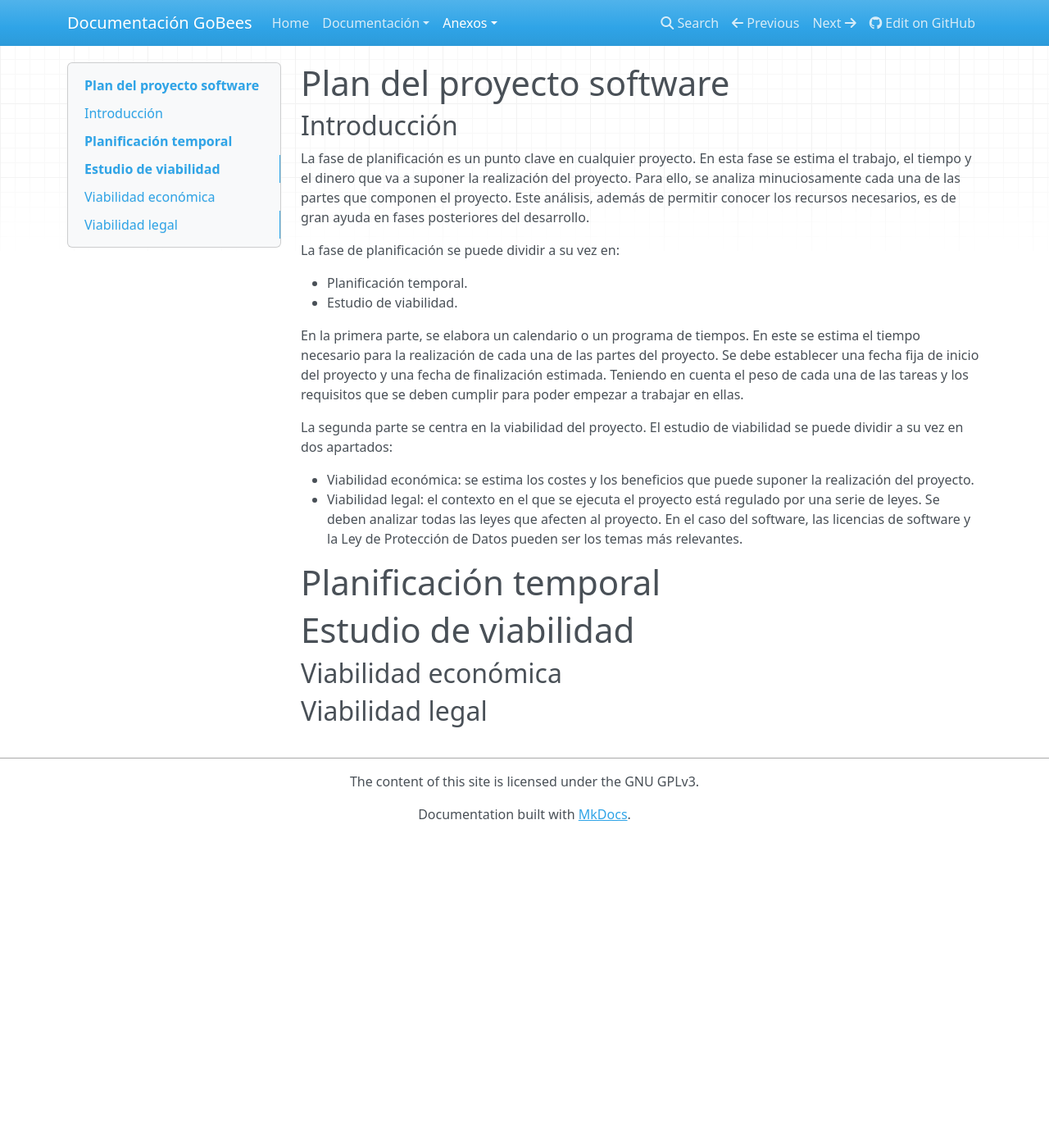
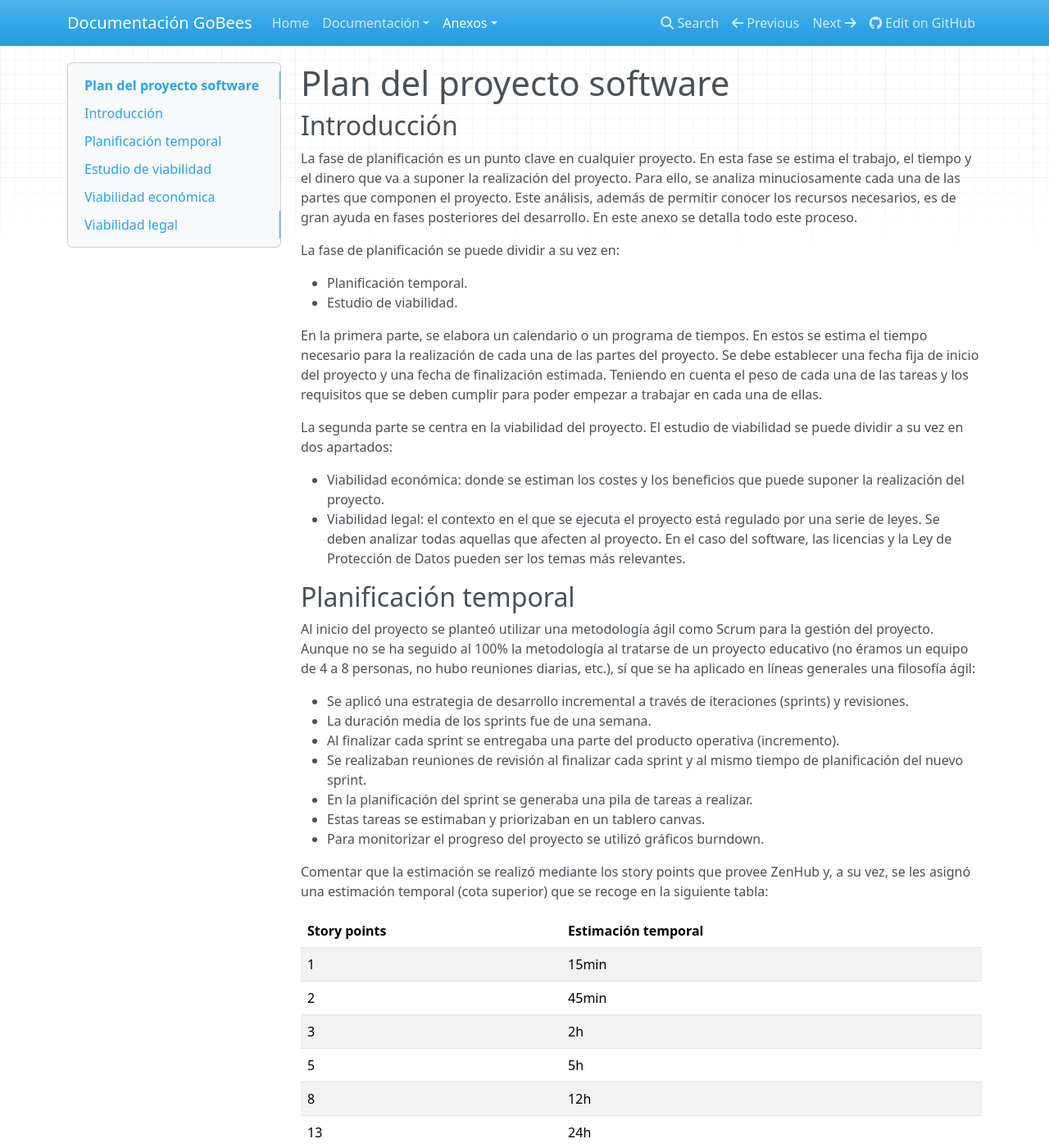
Before and after one commit to davidmigloz/go-bees, an MkDocs documentation site: the page built from docs/md/anexos/A_PlanProyecto.md, in a window 1280 px wide and 1400 px high. Shown: the whole window at 82% size. Built offline with MkDocs 1.6.1, drawn with Linux system fonts in a browser that asks for light colours; nearby versions of some CDN libraries; old or Windows-style settings are respelled for this version of MkDocs; some of the changed text lies outside the part shown.

Commit message:
Document sprints 0-3 #28

```diff
--- a/docs/md/anexos/A_PlanProyecto.md
+++ b/docs/md/anexos/A_PlanProyecto.md
@@ -4,23 +4,99 @@ Plan del proyecto software
 Introducción
 ------------
 
-La fase de planificación es un punto clave en cualquier proyecto. En esta fase se estima el trabajo, el tiempo y el dinero que va a suponer la realización del proyecto. Para ello, se analiza minuciosamente cada una de las partes que componen el proyecto. Este análisis, además de permitir conocer los recursos necesarios, es de gran ayuda en fases posteriores del desarrollo.
+La fase de planificación es un punto clave en cualquier proyecto. En esta fase se estima el trabajo, el tiempo y el dinero que va a suponer la realización del proyecto. Para ello, se analiza minuciosamente cada una de las partes que componen el proyecto. Este análisis, además de permitir conocer los recursos necesarios, es de gran ayuda en fases posteriores del desarrollo. En este anexo se detalla todo este proceso.
 
 La fase de planificación se puede dividir a su vez en:
 
 - Planificación temporal.
 - Estudio de viabilidad.
 
-En la primera parte, se elabora un calendario o un programa de tiempos. En este se estima el tiempo necesario para la realización de cada una de las partes del proyecto. Se debe establecer una fecha fija de inicio del proyecto y una fecha de finalización estimada. Teniendo en cuenta el peso de cada una de las tareas y los requisitos que se deben cumplir para poder empezar a trabajar en ellas.
+En la primera parte, se elabora un calendario o un programa de tiempos. En estos se estima el tiempo necesario para la realización de cada una de las partes del proyecto. Se debe establecer una fecha fija de inicio del proyecto y una fecha de finalización estimada. Teniendo en cuenta el peso de cada una de las tareas y los requisitos que se deben cumplir para poder empezar a trabajar en cada una de ellas.
 
 La segunda parte se centra en la viabilidad del proyecto. El estudio de viabilidad se puede dividir a su vez en dos apartados:
 
-- Viabilidad económica: se estima los costes y los beneficios que puede suponer la realización del proyecto.
-- Viabilidad legal: el contexto en el que se ejecuta el proyecto está regulado por una serie de leyes. Se deben analizar todas las leyes que afecten al proyecto. En el caso del software, las licencias de software y la Ley de Protección de Datos pueden ser los temas más relevantes.
+- Viabilidad económica: donde se estiman los costes y los beneficios que puede suponer la realización del proyecto.
+- Viabilidad legal: el contexto en el que se ejecuta el proyecto está regulado por una serie de leyes. Se deben analizar todas aquellas que afecten al proyecto. En el caso del software, las licencias y la Ley de Protección de Datos pueden ser los temas más relevantes.
 
-# Planificación temporal
+Planificación temporal
+----------------------
 
-# Estudio de viabilidad
+Al inicio del proyecto se planteó utilizar una metodología ágil como Scrum para la gestión del proyecto. Aunque no se ha seguido al 100% la metodología al tratarse de un proyecto educativo (no éramos un equipo de 4 a 8 personas, no hubo reuniones diarias, etc.), sí que se ha aplicado en líneas generales una filosofía ágil:
+
+- Se aplicó una estrategia de desarrollo incremental a través de iteraciones (sprints) y revisiones.
+- La duración media de los sprints fue de una semana.
+- Al finalizar cada sprint se entregaba una parte del producto operativa (incremento).
+- Se realizaban reuniones de revisión al finalizar cada sprint y al mismo tiempo de planificación del nuevo sprint.
+- En la planificación del sprint se generaba una pila de tareas a realizar.
+- Estas tareas se estimaban y priorizaban en un tablero canvas.
+- Para monitorizar el progreso del proyecto se utilizó gráficos burndown.
+
+Comentar que la estimación se realizó mediante los story points que provee ZenHub y, a su vez, se les asignó una estimación temporal (cota superior) que se recoge en la siguiente tabla:
+
+| Story points | Estimación temporal |
+|----|----------|
+| 1  | 15min    |
+| 2  | 45min    |
+| 3  | 2h       |
+| 5  | 5h       |
+| 8  | 12h      |
+| 13 | 24h      |
+| 21 | 2,5 días |
+| 40 | 1 semana |
+
+
+A continuación se describen los diferentes sprints que se han realizado.
+
+### Sprint 0 (09/09/16 - 16/09/16)
+
+La reunión de planificación de este sprint marcó el comienzo del proyecto. En una reunión previa se había plateado la idea del proyecto al tutor y este la había aceptado. En esta nueva reunión se profundizó en la idea, se formó el equipo del proyecto y se plantearon los objetivos del primer sprint.
+
+Los objetivos fueron: profundizar y formalizar los objetivos del proyecto, investigar el estado del arte en algoritmos de detección y tracking aplicados a la apicultura, establecer el conjunto de herramientas que conformarían el entorno de desarrollo, la gestión del proyecto y la comunicación del equipo y, por último, realizar un esquema rápido de la aplicación que se deseaba desarrollar.
+
+Las tareas en las que se descompusieron los objetivos se pueden ver en: [Sprint 0](https://github.com/davidmigloz/go-bees/milestone/1?closed=1).
+
+Se estimaron 8 horas de trabajo y se invirtieron finalmente 9,25 horas, completando todas las tareas.
+
+![Sprint 0](../../img/burndowns/sprint0.png)
+
+### Sprint 1 (17/09/16 - 23/09/16)
+
+Los objetivos de este sprint fueron: tomar contacto con OpenCV para Android, realizar un curso online de iniciación a Android, investigar qué algoritmos de detección y tracking estaban disponibles en OpenCV para Android y empezar a trabajar en la documentación.
+
+En este sprint se tuvo la suerte de hablar sobre el proyecto con Rafael Saracchini, investigador en temas de visión artificial en el Instituto Tecnológico de Castilla y León. Rafael nos propuso una serie de algoritmos que nos podían ser útiles y otros que no funcionarían bajo nuestros requisitos.
+
+Las tareas en las que se descompusieron los objetivos se pueden ver en: [Sprint 1](https://github.com/davidmigloz/go-bees/milestone/2?closed=1).
+
+Se estimaron 7,25 horas de trabajo y se invirtieron finalmente 13,25 horas, completando todas las tareas.
+
+![Sprint 1](../../img/burndowns/sprint1.png)
+
+### Sprint 2 (24/09/16 - 29/09/16)
+
+Los objetivos de este sprint fueron: investigar cómo implementar con OpenCV los algoritmos descritos en el sprint anterior, continuar la formación en Android y OpenCV y realizar grabaciones en el colmenar para tener un conjunto de vídeos con los que realizar pruebas.
+
+Las tareas en las que se descompusieron los objetivos se pueden ver en: [Sprint 2](https://github.com/davidmigloz/go-bees/milestone/3?closed=1).
+
+Mientras se realizaba una de las tareas del sprint, se encontraron dos bugs relacionados con OpenCV y Android ([#26](https://github.com/davidmigloz/go-bees/issues/26) y [#27](https://github.com/davidmigloz/go-bees/issues/27)) que nos impidieron continuar el desarrollo. El investigar su origen y buscar soluciones supuso una gran cantidad de horas y no se lograron resolver hasta el siguiente sprint.
+
+Se estimaron 11,75 horas de trabajo y se invirtieron finalmente 33 horas, quedando dos tareas pendientes para terminar durante el siguiente sprint.
+
+![Sprint 2](../../img/burndowns/sprint2.png)
+
+### Sprint 3 (30/09/16 - 06/10/16)
+
+Los objetivos de este sprint fueron: intentar resolver los bugs descubiertos en el sprint anterior, o si esto fuese imposible, buscar una vía alternativa para continuar el proyecto y continuar investigando las implementaciones de los algoritmos de extracción de fondo en OpenCV.
+
+Las tareas en las que se descompusieron los objetivos se pueden ver en: [Sprint 3](https://github.com/davidmigloz/go-bees/milestone/4?closed=1).
+
+Se estimaron 20,75 horas de trabajo y se invirtieron finalmente 31 horas, quedando una tarea por terminar.
+
+![Sprint 3](../../img/burndowns/sprint3.png)
+
+
+
+Estudio de viabilidad
+---------------------
 
 ## Viabilidad económica
 
```
Also changed, not shown: docs/img/burndowns/sprint0.png (added), docs/img/burndowns/sprint1.png (added), docs/img/burndowns/sprint2.png (added), docs/img/burndowns/sprint3.png (added).
